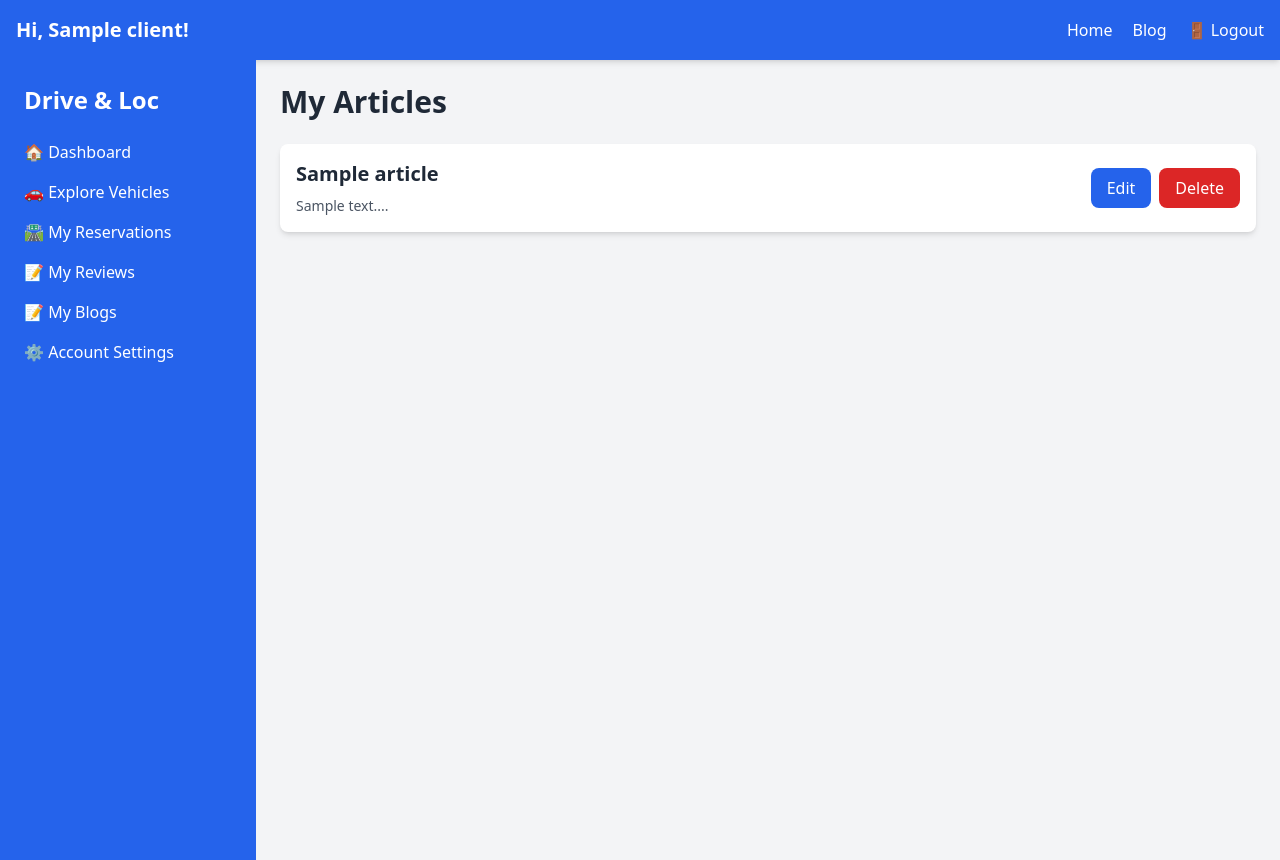
After one commit to wasvlgs/drive2, a PHP site: page /pages/blog.php in a window 1280 px wide. The commit adds this page. Run offline with PHP 8.4, Linux system fonts and the light colour scheme; the visitor is signed in with stand-in values (Sample User, id 1); tables that the repository leaves empty or names only in its code hold one stand-in row (values such as "Sample post"); some libraries are stand-ins or nearby versions.

Commit message:
add function of manage les articles ajouter/modifie/supprimer

```diff
--- a/commands/displayArticles.php
+++ b/commands/displayArticles.php
@@ -117,6 +117,45 @@
             }
         }
 
+        public function displayMyArticles($getID){
+            $this->id_client = $getID;
+
+            $getArticles = $this->database->prepare("SELECT * FROM article WHERE id_client = :getID");
+            $getArticles->bindParam(":getID",$this->id_client);
+            if($getArticles->execute()){
+                return $getArticles;
+            }else{
+                return null;
+            }
+        }
+
+        public function editArticle($getID, $getTitre, $getContent){
+            $this->id_article = $getID;
+            $this->titre = $getTitre;
+            $this->content = $getContent;
+
+            $editArticle = $this->database->prepare("UPDATE article SET title = :titre, content = :content WHERE id_article = :article");
+            $editArticle->bindParam(":titre",$this->titre);
+            $editArticle->bindParam(":content",$this->content);
+            $editArticle->bindParam(":article",$this->id_article);
+            if($editArticle->execute()){
+                echo '<script>Location.replace("blog.php")</script>';
+            }else{
+                echo '<script>alert("Error try again!")</script>';
+            }
+        }
+
+        public function removeArticle($getID){
+            $this->id_article = $getID;
+
+            $deleteArticle = $this->database->prepare("DELETE FROM article WHERE id_article = :getID");
+            $deleteArticle->bindParam(":getID",$this->id_article);
+            if($deleteArticle->execute()){
+                echo '<script>Location.replace("blog.php")</script>';
+            }else{
+                echo '<script>alert("Error try again!")</script>';
+            }
+        }
 
 
 
--- a/commands/header.php
+++ b/commands/header.php
@@ -52,7 +52,10 @@
                 }
              ?>!</div>
             <!-- Logout Link -->
-            <form method="post"><button name="logout" href="logout.html" class="text-white hover:text-blue-300">🚪 Logout</button></form>
+            <form method="post" class="flex gap-5">
+            <a href="../index.php" class=" hover:text-blue-300 transition-all duration-200">Home</a>
+            <a href="../social/blog.php" class=" hover:text-blue-300 transition-all duration-200">Blog</a>
+            <button name="logout" href="logout.html" class="text-white hover:text-blue-300">🚪 Logout</button></form>
         </div>
     </header>
 
@@ -66,6 +69,7 @@
                     <li><a href="explore.php" class="block hover:text-blue-300">🚗 Explore Vehicles</a></li>
                     <li><a href="reservation.php" class="block hover:text-blue-300">🛣️ My Reservations</a></li>
                     <li><a href="review.php" class="block hover:text-blue-300">📝 My Reviews</a></li>
+                    <li><a href="blog.php" class="block hover:text-blue-300">📝 My Blogs</a></li>
                     <li><a href="setting.php" class="block hover:text-blue-300">⚙️ Account Settings</a></li>
                 </ul>
             </nav>
--- /dev/null
+++ b/pages/blog.php
@@ -0,0 +1,175 @@
+<!DOCTYPE html>
+<html lang="en">
+<head>
+    <meta charset="UTF-8">
+    <meta name="viewport" content="width=device-width, initial-scale=1.0">
+    <title>Manage Articles - My Website</title>
+    <script src="https://cdn.tailwindcss.com"></script>
+</head>
+<body class="bg-gray-100">
+    <!-- Header -->
+    <?php require_once '../commands/header.php';
+
+
+    require_once '../commands/displayArticles.php';
+
+    $callFunctions = new article($conn->getConnect());
+
+    $getArticles = $callFunctions->displayMyArticles($getID);
+
+
+    ?>
+
+    <!-- Main Content Area -->
+    <main class="flex-1 p-6">
+        <!-- My Articles Section -->
+        <section id="my-articles" class="mb-12">
+            <h2 class="text-3xl font-bold text-gray-800 mb-6">My Articles</h2>
+
+            <!-- Article List -->
+            <div class="space-y-4">
+
+
+                <?php
+
+                    if($getArticles->rowCount() > 0){
+                        foreach($getArticles as $article){
+                            $getDesc = substr($article['content'],0,100);
+                            echo '<div class="bg-white p-4 rounded-lg shadow-md flex justify-between items-center">
+                    <div class="flex-1">
+                        <h3 class="text-xl font-semibold text-gray-800">'.$article['title'].'</h3>
+                        <p class="text-gray-600 text-sm mt-2">'.$getDesc.'...</p>
+                    </div>
+                    <div class="flex space-x-2">
+                        <button onclick="openModifyArticlePopup(`'.$article['title'].'`, `'.$article['content'].'`, '.$article['id_article'].')" class="bg-blue-600 text-white px-4 py-2 rounded-lg hover:bg-blue-700">Edit</button>
+                        <button onclick="openDeleteArticlePopup('.$article['id_article'].')" class="bg-red-600 text-white px-4 py-2 rounded-lg hover:bg-red-700">Delete</button>
+                    </div>
+                </div>';
+
+                    }}else{
+                            echo "You don't have any article!";
+                        }
+
+
+                ?>
+
+                <!-- Example of a single article -->
+                <!-- <div class="bg-white p-4 rounded-lg shadow-md flex justify-between items-center">
+                    <div class="flex-1">
+                        <h3 class="text-xl font-semibold text-gray-800">How to Manage Your Articles</h3>
+                        <p class="text-gray-600 text-sm mt-2">Learn the basics of managing articles in your platform with simple tools and techniques.</p>
+                    </div>
+                    <div class="flex space-x-2">
+                        <button onclick="openModifyArticlePopup('How to Manage Your Articles', 'Learn the basics of managing articles in your platform with simple tools and techniques.', 1)" class="bg-blue-600 text-white px-4 py-2 rounded-lg hover:bg-blue-700">Edit</button>
+                        <button onclick="openDeleteArticlePopup(1)" class="bg-red-600 text-white px-4 py-2 rounded-lg hover:bg-red-700">Delete</button>
+                    </div>
+                </div>
+
+
+                <div class="bg-white p-4 rounded-lg shadow-md flex justify-between items-center">
+                    <div class="flex-1">
+                        <h3 class="text-xl font-semibold text-gray-800">Understanding CSS Flexbox</h3>
+                        <p class="text-gray-600 text-sm mt-2">A complete guide to mastering Flexbox for responsive web layouts.</p>
+                    </div>
+                    <div class="flex space-x-2">
+                        <button onclick="openModifyArticlePopup('Understanding CSS Flexbox', 'A complete guide to mastering Flexbox for responsive web layouts.', 2)" class="bg-blue-600 text-white px-4 py-2 rounded-lg hover:bg-blue-700">Edit</button>
+                        <button onclick="openDeleteArticlePopup(2)" class="bg-red-600 text-white px-4 py-2 rounded-lg hover:bg-red-700">Delete</button>
+                    </div>
+                </div> -->
+
+
+            </div>
+        </section>
+    </main>
+
+
+    <?php
+
+        if($_SERVER['REQUEST_METHOD'] === "POST"){
+            if(isset($_POST['edit'])){
+                $getTitre = htmlspecialchars(trim($_POST['articleTitle']));
+                $getContent = htmlspecialchars(trim($_POST['articleContent']));
+                $getArticle = htmlspecialchars(trim($_POST['edit']));
+                if(!empty($getTitre) && !empty($getContent) && !empty($getArticle)){
+                    $callFunctions->editArticle($getArticle, $getTitre, $getContent);
+                }else{
+                    echo '<script>Invalid information!</script>';
+                }
+            }
+
+            if(isset($_POST['delete'])){
+                $getArticle = htmlspecialchars(trim($_POST['delete']));
+                if(!empty($getArticle)){
+                    $callFunctions->removeArticle($getArticle);
+                }else{
+                    echo '<script>Invalid information!</script>';
+                }
+            }
+
+
+        }
+
+
+
+    ?>
+
+    <!-- Modify Article Popup -->
+    <div id="modifyArticlePopup" class="fixed hidden flex justify-center items-center inset-0 bg-gray-800 bg-opacity-50">
+        <div class="bg-white rounded-lg p-6 w-96">
+            <h3 class="text-2xl font-semibold mb-4">Modify Article</h3>
+            <form method="POST">
+                <div class="mb-4">
+                    <label for="articleTitle" class="block text-gray-700">Article Title</label>
+                    <input type="text" id="articleTitle" name="articleTitle" class="w-full px-4 py-2 border border-gray-300 rounded-lg">
+                </div>
+                <div class="mb-4">
+                    <label for="articleContent" class="block text-gray-700">Article Content</label>
+                    <textarea id="articleContent" name="articleContent" class="w-full px-4 py-2 border border-gray-300 rounded-lg" rows="6"></textarea>
+                </div>
+                <div class="flex justify-end space-x-4">
+                    <button type="button" onclick="closeModifyArticlePopup()" class="bg-gray-400 text-white px-4 py-2 rounded-lg hover:bg-gray-500">Cancel</button>
+                    <button id="edit" name="edit" type="submit" class="bg-blue-600 text-white px-4 py-2 rounded-lg hover:bg-blue-700">Save Changes</button>
+                </div>
+            </form>
+        </div>
+    </div>
+
+    <!-- Article Delete Confirmation Popup -->
+    <div id="deleteArticlePopup" class="fixed hidden flex justify-center items-center inset-0 bg-gray-800 bg-opacity-50">
+        <div class="bg-white rounded-lg p-6 w-96">
+            <h3 class="text-2xl font-semibold mb-4">Delete Article</h3>
+            <p class="mb-4">Are you sure you want to delete this article?</p>
+            <form method="POST" class="flex justify-end space-x-4">
+                <button type="button" onclick="closeDeleteArticlePopup()" class="bg-gray-400 text-white px-4 py-2 rounded-lg hover:bg-gray-500">Cancel</button>
+                <button id="delete" name="delete" type="submit" class="bg-red-600 text-white px-4 py-2 rounded-lg hover:bg-red-700">Delete</button>
+            </form>
+        </div>
+    </div>
+
+    <script>
+        // Open Modify Article Popup with Pre-filled Data
+        function openModifyArticlePopup(title, content, articleId) {
+            document.getElementById("articleTitle").value = title;
+            document.getElementById("articleContent").value = content;
+            document.getElementById("edit").value = articleId;
+            document.getElementById("modifyArticlePopup").classList.remove("hidden");
+        }
+
+        // Close Modify Article Popup
+        function closeModifyArticlePopup() {
+            document.getElementById("modifyArticlePopup").classList.add("hidden");
+        }
+
+        // Open Delete Article Popup
+        function openDeleteArticlePopup(articleId) {
+            document.getElementById("delete").value = articleId;
+            document.getElementById("deleteArticlePopup").classList.remove("hidden");
+        }
+
+        // Close Delete Article Popup
+        function closeDeleteArticlePopup() {
+            document.getElementById("deleteArticlePopup").classList.add("hidden");
+        }
+    </script>
+</body>
+</html>
--- a/social/blog.php
+++ b/social/blog.php
@@ -123,7 +123,9 @@
                 <a href="../index.php#contact" class="text-gray-700 hover:text-blue-600 transition">Contact</a>
             </nav>
             <?php
-                if(!empty($getID)){
+                if(!empty($getID) && isset($_SESSION['role']) && $_SESSION['role'] === "admin"){
+                    echo '<a href="../admin/dashboard.php" class="bg-blue-600 text-white py-2 px-4 rounded-lg hover:bg-blue-700 transition">Dashboard</a>';
+                }else if(!empty($getID)){
                     echo '<a href="../pages/dashboard.php" class="bg-blue-600 text-white py-2 px-4 rounded-lg hover:bg-blue-700 transition">Dashboard</a>';
                 }else{
                     echo '<a href="../login/login.php" class="bg-blue-600 text-white py-2 px-4 rounded-lg hover:bg-blue-700 transition">Login</a>';
```
Also changed, not shown: commands/headerAdmin.php (+6 -1 lines), index.php (+16 -1 lines), social/articles/article.php (+5 -3 lines).
